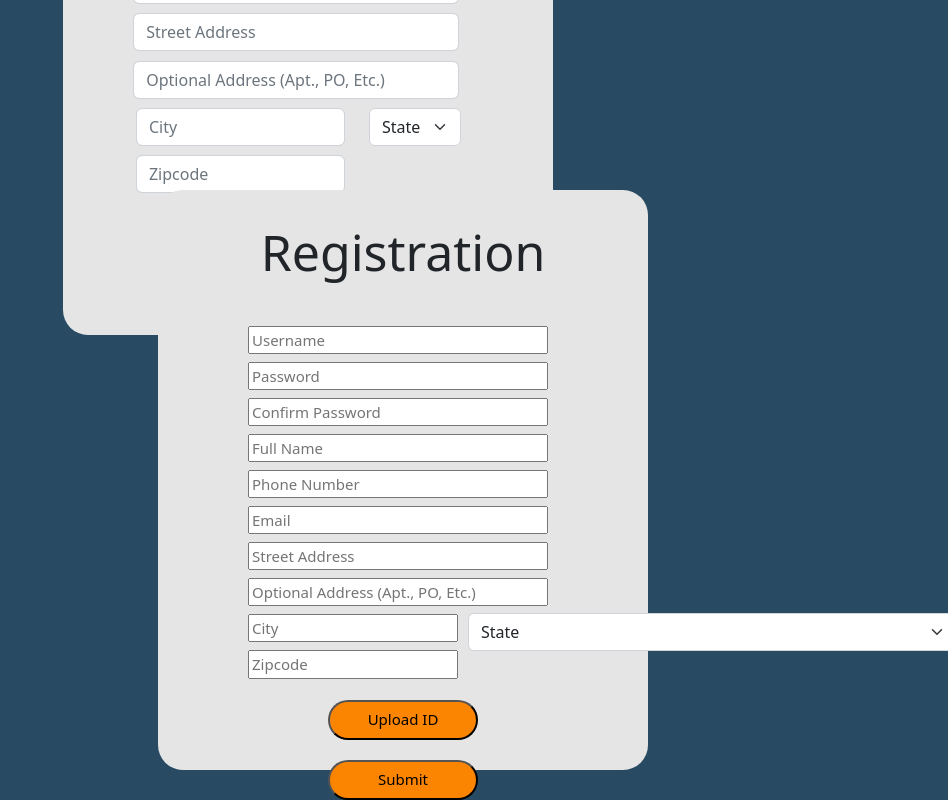
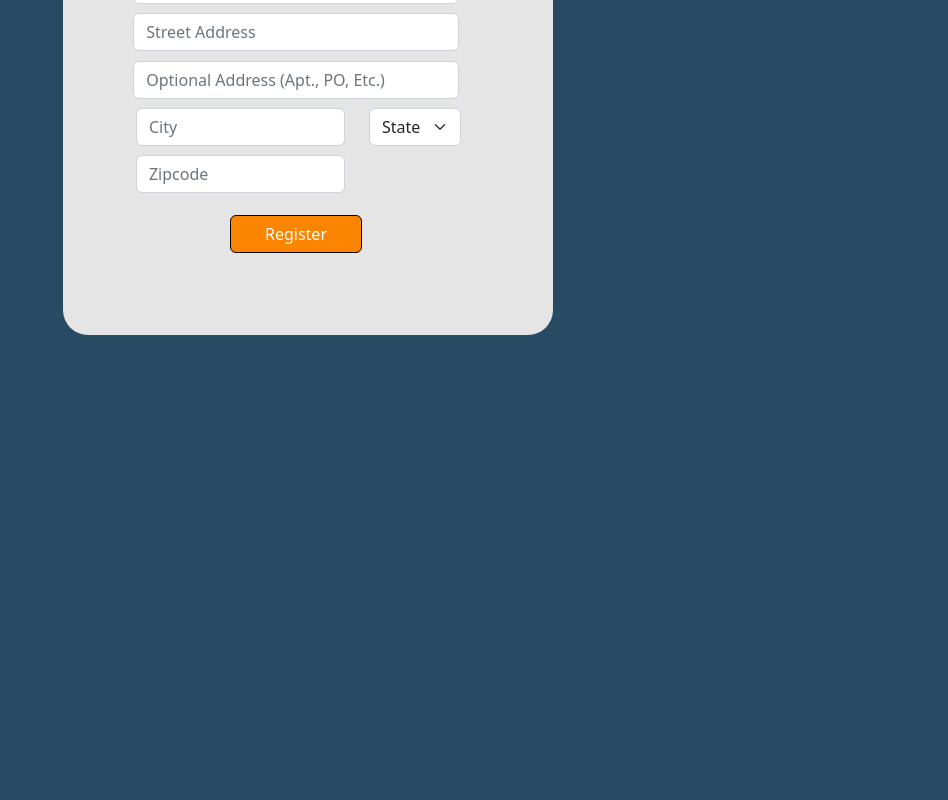
Before and after one commit to rigrergl/barnes-n-web, a Next.js app in the folder barnes-n-web/: page /Registration in a window 1280 px wide. Shown: the part 610-1410 px from the top of the page, without its empty margins (332-1280 px from the left). After the commit the page ends 1024 px from the top, so only its background shows below. Built offline with nearby package versions, Linux system fonts and the light colour scheme.

Commit message:
Update Registration.tsx
Removed old registration content

```diff
--- a/barnes-n-web/pages/Registration.tsx
+++ b/barnes-n-web/pages/Registration.tsx
@@ -284,94 +284,6 @@ const Registration = () => {
       </Row>
     </Container>
 
-
-
-
-
-
-
-
-
-
-
-
-
-
-
-
-        {/* Registration Section */}
-        <div className='registrationBox'>
-
-          {/* Registration Text */}
-          <p className='registrationText' >Registration</p>
-
-          <div className='RegistrationForm'>
-            <form>
-              {/* Username Box */}
-              <label className='registrationInputBox' style={{top:'20px'}}>
-                <input type="text" name="username" placeholder="Username" style={{width: '300px'}}/>
-              </label>
-
-              {/* Password Box */}
-              <label className='registrationInputBox' style={{top:'30px'}}>
-                <input type="password" name="password" placeholder="Password" style={{width: '300px'}}/>
-              </label>
-
-              {/* Confirm Password Box */}
-              <label className='registrationInputBox' style={{top:'40px'}}>
-                <input type="password" name="confirmPassword" placeholder="Confirm Password" style={{width: '300px'}}/>
-              </label>
-
-              {/* Full Name Box */}
-              <label className='registrationInputBox' style={{top:'50px'}}>
-                <input type="text" name="fullName" placeholder="Full Name" style={{width: '300px'}}/>
-              </label>
-
-              {/* Phone Number Box */}
-              <label className='registrationInputBox' style={{top:'60px'}}>
-                <input type="text" name="phoneNumber" placeholder="Phone Number" style={{width: '300px'}}/>
-              </label>
-
-              {/* Email Box */}
-              <label className='registrationInputBox' style={{top:'70px'}}>
-                <input type="text" name="email" placeholder="Email" style={{width: '300px'}}/>
-              </label>
-
-              {/* Street Address Box */}
-              <label className='registrationInputBox' style={{top:'80px'}}>
-                <input type="text" name="streetAddress" placeholder="Street Address" style={{width: '300px'}}/>
-              </label>
-
-              {/* Optional Address Box */}
-              <label className='registrationInputBox' style={{top:'90px'}}>
-                <input type="text" name="optionalAddress" placeholder="Optional Address (Apt., PO, Etc.)" style={{width: '300px'}}/>
-              </label>
-
-              {/* City Box */}
-              <label className='registrationInputBox' style={{top:'100px'}}>
-                <input type="text" name="city" placeholder="City" style={{width: '210px'}}/>
-              </label>
-
-              {/* State Box */}
-              <div className='registrationInputBox' style={{left:'310px' , top:'73px'}}>
-                <StateDropdown />
-                </div>
-
-              {/* Zip Code Box */}
-              <label className='registrationInputBox' style={{top:'95px'}}>
-                <input type="text" name="zipcode" placeholder="Zipcode" style={{width: '210px'}}/>
-              </label>
-
-              {/* Upload ID Button */}
-              <input className='registrationButton' style={{left:'-40px', top:'150px'}} type="button" value="Upload ID" />
-
-              {/* Submit Button */}
-              <input className='registrationButton' style={{left:'170px' , top:'170px'}} type="submit" value="Submit" />
-
-            </form>
-          </div>
-        </div>
-
     </div>
   )
 }
```
